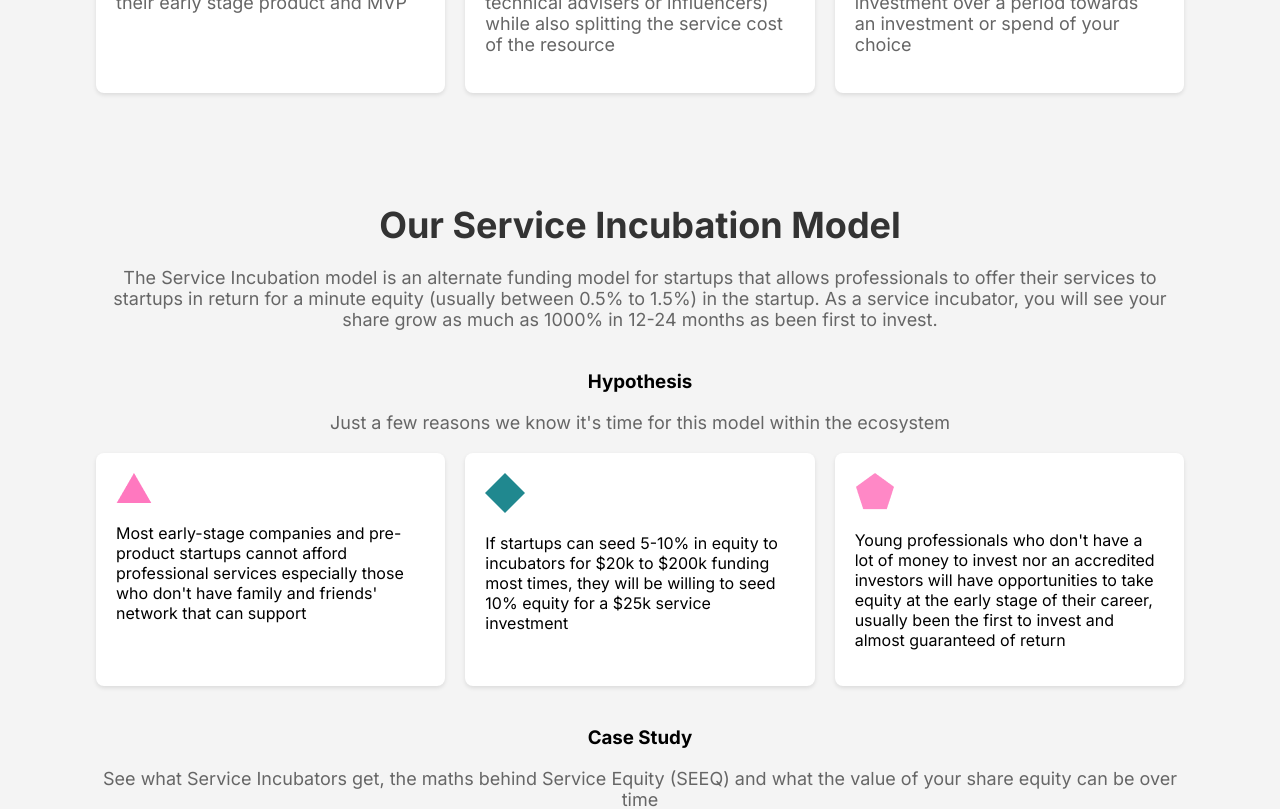
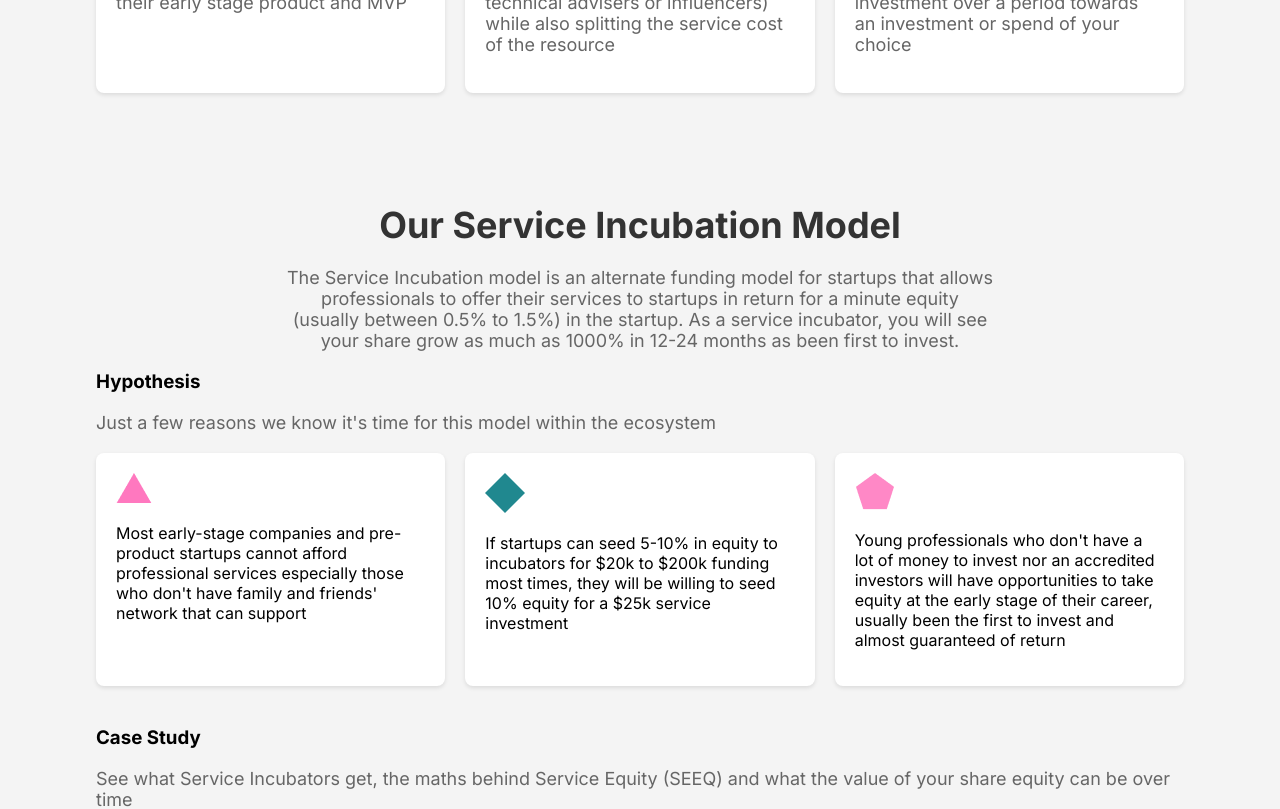
Before and after one commit to techstackmedia/zercomsystems, a Next.js app: page / in a window 1280 px wide. Shown: the part 1840-2649 px from the top of the page. Built offline with nearby package versions, Linux system fonts and the light colour scheme.

Commit message:
feat: style navbar and hero button

```diff
--- a/src/components/ServiceIncubationModel/index.module.css
+++ b/src/components/ServiceIncubationModel/index.module.css
@@ -1,6 +1,5 @@
-/* components/ServiceIncubationModel.module.css */
 .serviceIncubationModel {
-  text-align: center;
+  /* text-align: center; */
   padding: 40px;
 }
 
@@ -8,12 +7,16 @@
   font-size: 36px;
   color: #333;
   margin-bottom: 20px;
+  text-align: center;
 }
 
 .description {
   font-size: 18px;
   color: #666;
   margin-bottom: 40px;
+  text-align: center;
+  width: 65%;
+  margin: 0 auto;
 }
 
 .hypothesisDescription {
```
